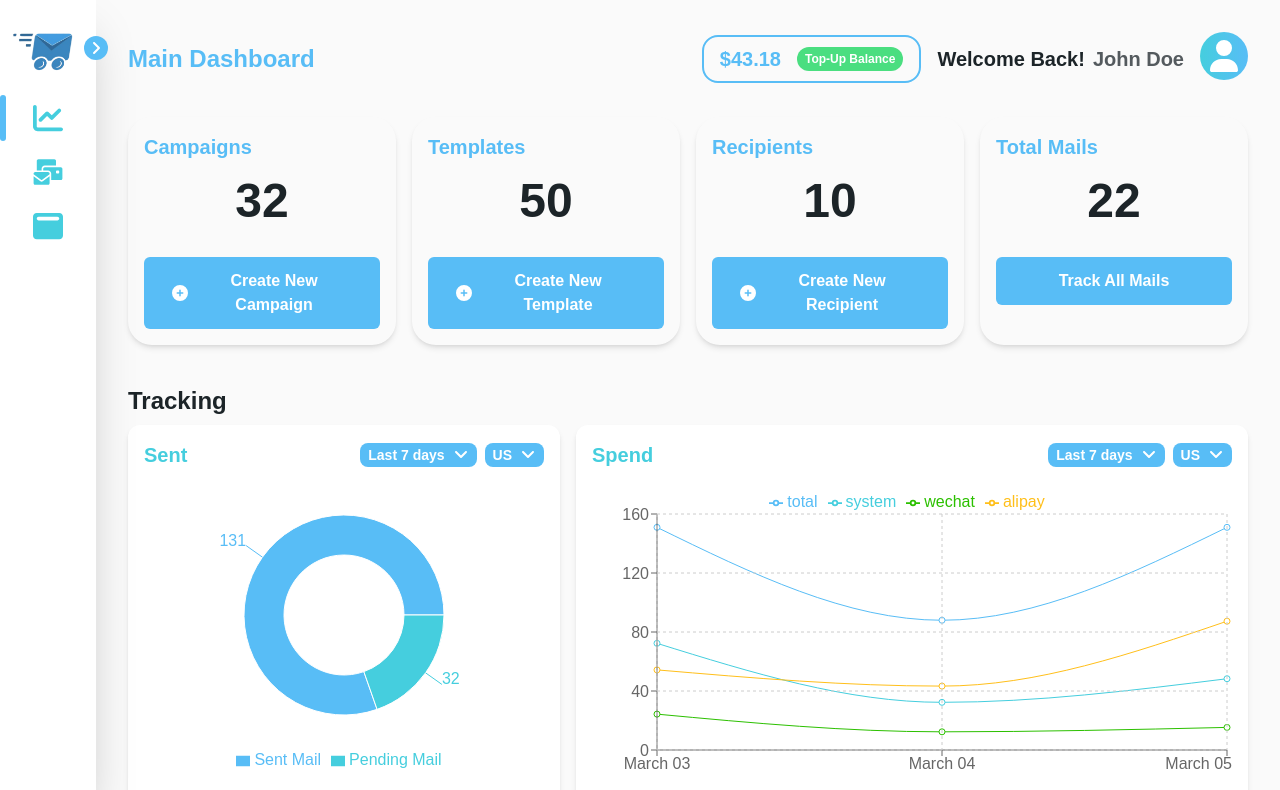
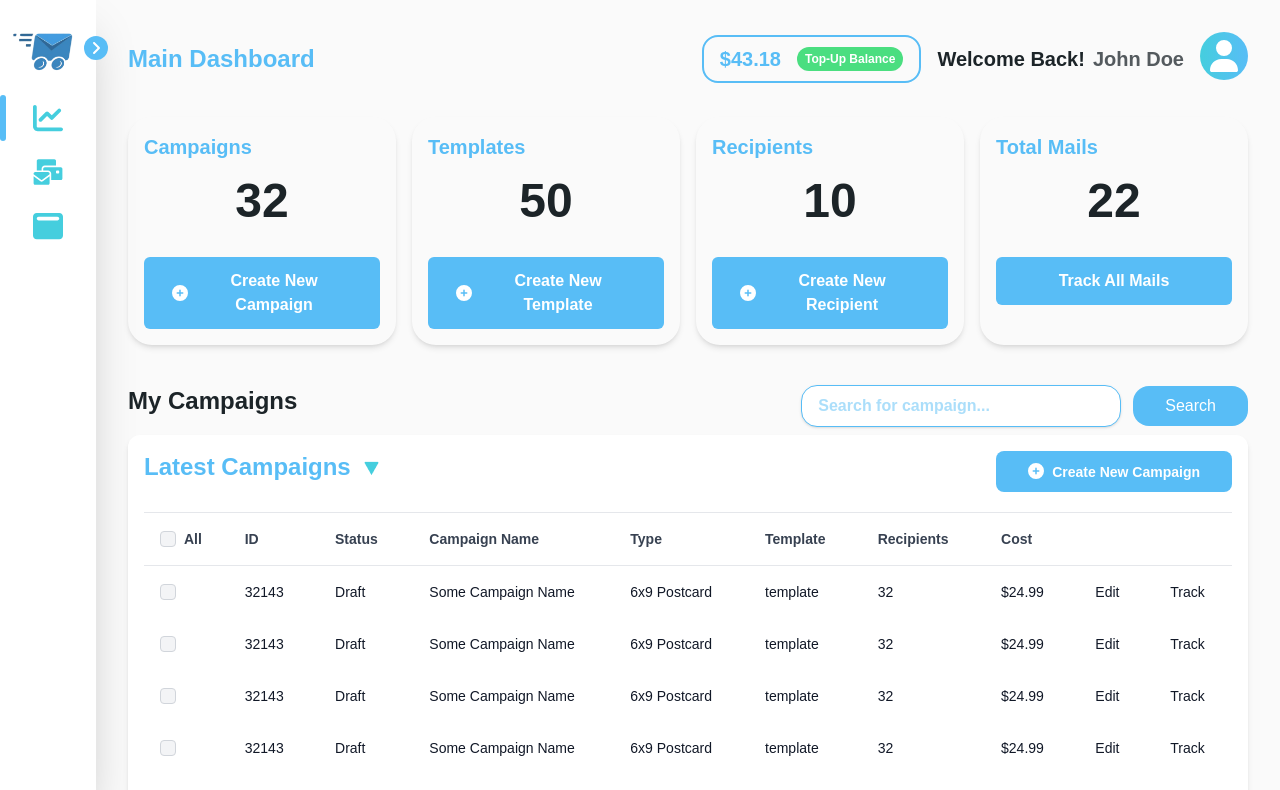
Before and after one commit to CodeHubDevs/donkeymailerwebapp, a Next.js app: page /app/dashboard in a window 1280 px wide. Shown: the top 790 px of the page. Built offline with nearby package versions, Linux system fonts and the light colour scheme.

Commit message:
Update dashboard.tsx

```diff
--- a/src/pages/app/dashboard.tsx
+++ b/src/pages/app/dashboard.tsx
@@ -4,12 +4,14 @@ import AppNavBar from '@/components/AppNavBar'
 import PrivateLayout from '@/components/layout/PrivateLayout'
 import DashboardCards from '@/containers/Dashboard/DashboardCards'
 import DashboardCharts from '@/containers/Dashboard/DashboardCharts'
+import CampaignTable from '@/containers/Dashboard/CampaignTable'
 
 const Dashboard = () => {
   return (
     <PrivateLayout>
       <AppNavBar pageName='Main Dashboard' />
       <DashboardCards />
+      <CampaignTable />
       <DashboardCharts />
     </PrivateLayout>
   )
```
